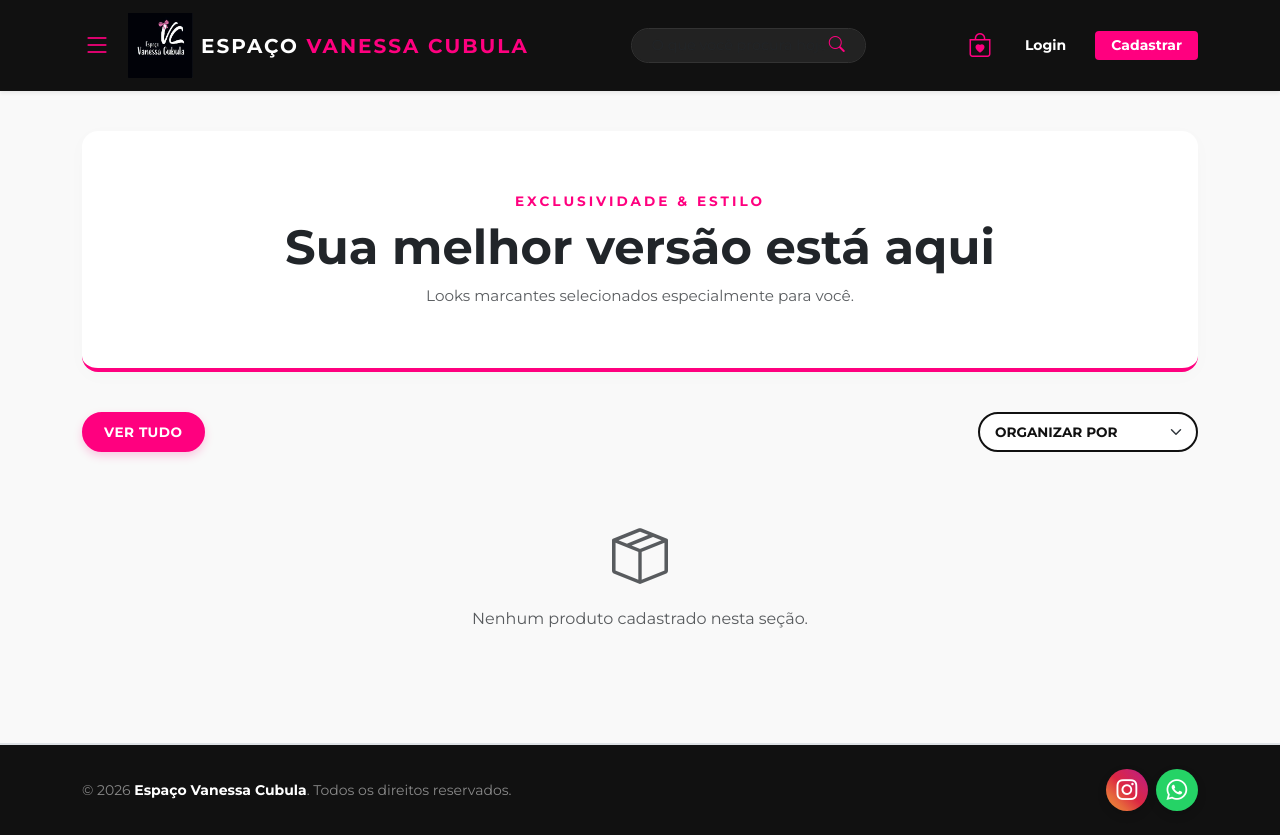
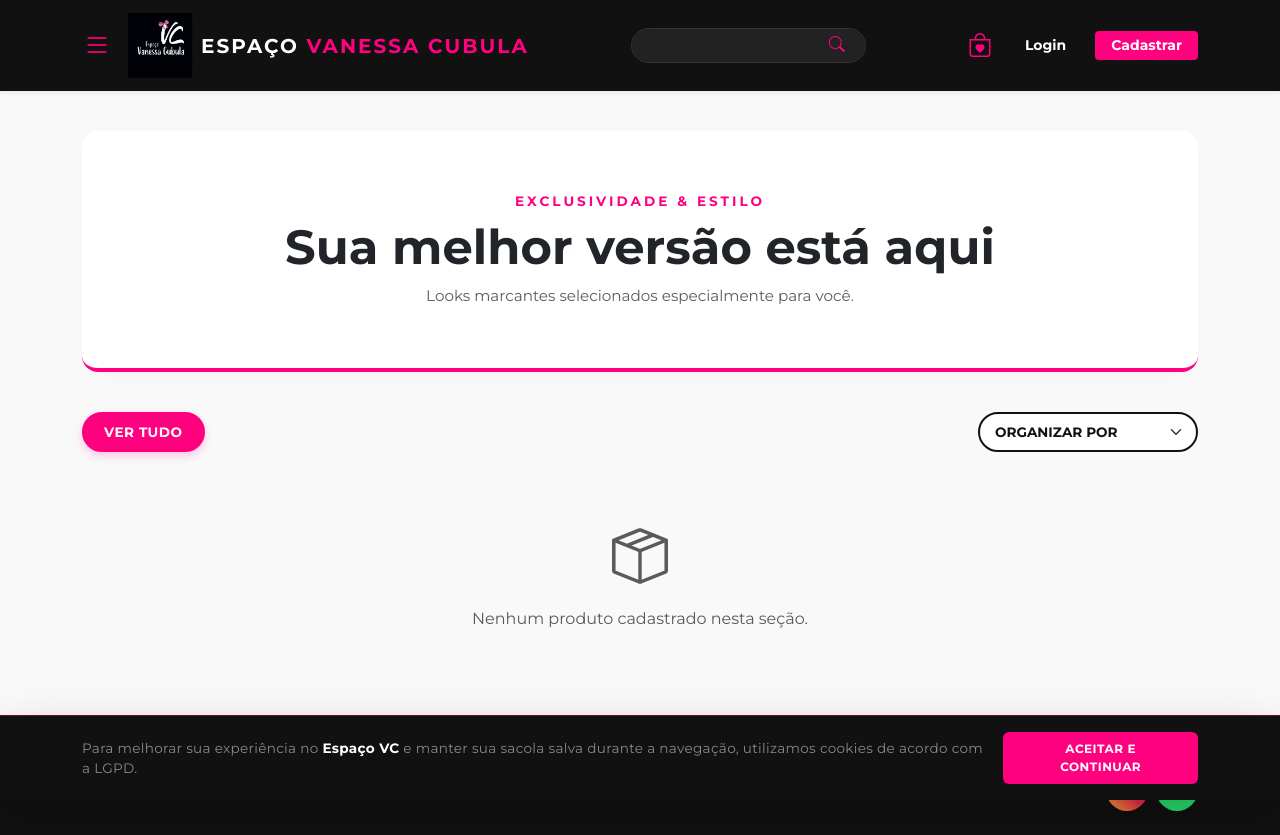
Before and after one commit to lucastycot-boop/site-loja, a Flask app: page / in a window 1280 px wide. Run offline with Flask 3, Linux system fonts and the light colour scheme; data that the repository does not hold is empty.

Commit message:
Update index.html

```diff
--- a/templates/index.html
+++ b/templates/index.html
@@ -9,10 +9,22 @@
     <link rel="stylesheet" href="https://cdn.jsdelivr.net/npm/bootstrap-icons@1.11.1/font/bootstrap-icons.css">
 
     <style>
+        /* AJUSTE PARA O RODAPÉ COBRIR ATÉ O FINAL DA TELA */
+        html, body {
+            height: 100%;
+        }
         body {
             font-family: 'Montserrat', sans-serif;
             background-color: #f9f9f9;
             color: #111111;
+            display: flex;
+            flex-direction: column;
+        }
+        .content-wrapper {
+            flex: 1 0 auto;
+        }
+        footer {
+            flex-shrink: 0;
         }
 
         /* PALETA DE CORES: PRETO, BRANCO E ROSA PINK */
@@ -213,6 +225,7 @@
 </head>
 <body>
 
+    <div class="content-wrapper">
         <nav class="navbar navbar-expand-lg navbar-dark bg-boutique-black py-2 sticky-top shadow-sm">
             <div class="container d-flex flex-wrap justify-content-between align-items-center">
 
@@ -273,6 +286,9 @@
             <div class="offcanvas-body p-4">
                 <div class="mb-4">
                     <p class="text-muted small text-uppercase fw-bold mb-2" style="letter-spacing: 1px;">Minha Área</p>
+
+                    <a href="/" class="menu-link"><i class="bi bi-house text-pink"></i> Início</a>
+                    <a href="/quem-somos" class="menu-link"><i class="bi bi-info-circle text-pink"></i> Quem Somos</a>
 
                     {% if session.get('eh_admin') %}
                         <a href="/admin" class="menu-link text-pink fw-bold"><i class="bi bi-speedometer2"></i> Painel Admin</a>
@@ -404,8 +420,9 @@
                 {% endfor %}
             </div>
         </div>
+    </div>
 
-    <footer class="bg-boutique-black text-white py-4 mt-5 small border-top border-2 border-pink">
+    <footer class="bg-boutique-black text-white py-4 small border-top border-2 border-pink">
         <div class="container d-flex flex-column flex-md-row justify-content-between align-items-center gap-3 text-center text-md-start text-white-50">
             <div>
                 &copy; 2026 <strong class="text-white">Espaço Vanessa Cubula</strong>. Todos os direitos reservados.
@@ -421,6 +438,31 @@
         </div>
     </footer>
 
+    <div id="cookie-banner" class="bg-boutique-black text-white w-100 position-fixed bottom-0 start-0 p-3 shadow-lg" style="z-index: 1060; display: none; border-top: 1px solid rgba(255, 0, 127, 0.4); background-color: #111111;">
+        <div class="container d-flex flex-column flex-md-row justify-content-between align-items-center gap-3">
+            <p class="m-0 text-center text-md-start text-white-50" style="font-family: 'Montserrat', sans-serif; font-size: 0.85rem; letter-spacing: 0.3px;">
+                Para melhorar sua experiência no <strong class="text-white">Espaço VC</strong> e manter sua sacola salva durante a navegação, utilizamos cookies de acordo com a LGPD.
+            </p>
+            <button id="aceitar-cookie" class="btn btn-pink py-2 px-4 text-uppercase" style="font-size: 0.75rem; letter-spacing: 0.5px; border-radius: 6px;">
+                Aceitar e Continuar
+            </button>
+        </div>
+    </div>
+
+    <script>
+        document.addEventListener("DOMContentLoaded", function () {
+            if (!document.cookie.split('; ').find(row => row.startsWith('cookies_aceitos='))) {
+                document.getElementById('cookie-banner').style.display = 'block';
+            }
+
+            document.getElementById('aceitar-cookie').addEventListener('click', function () {
+                let dataExpiracao = new Date();
+                dataExpiracao.setTime(dataExpiracao.getTime() + (365 * 24 * 60 * 60 * 1000));
+                document.cookie = "cookies_aceitos=true; expires=" + dataExpiracao.toUTCString() + "; path=/; SameSite=Lax";
+                document.getElementById('cookie-banner').style.display = 'none';
+            });
+        });
+    </script>
     <script src="https://cdn.jsdelivr.net/npm/bootstrap@5.3.0/dist/js/bootstrap.bundle.min.js"></script>
 </body>
 </html>
```
Lines whose indentation alone changed are shown as unchanged.
